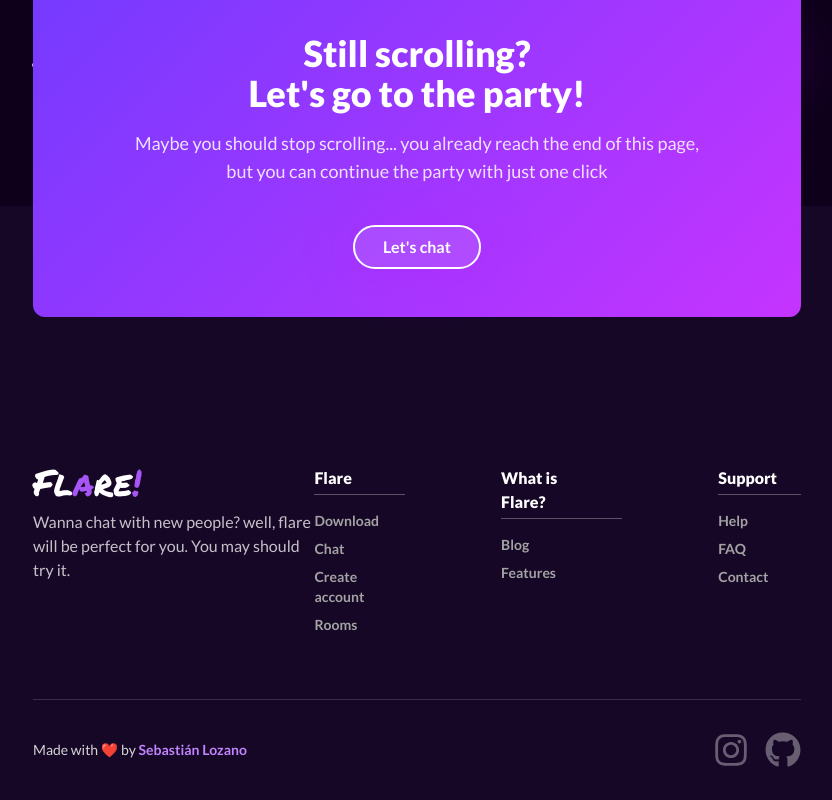
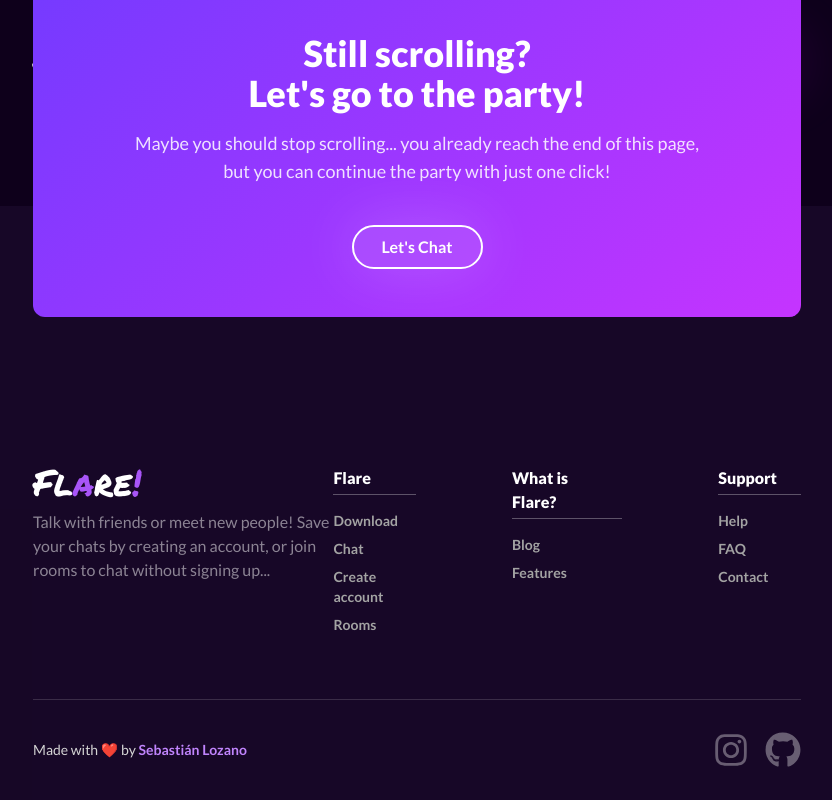
Before and after one commit to SebastianL-dev/Flare, a Next.js app in the folder client/web/: page / in a window 1280 px wide. Shown: the whole page, without its empty margins (223-1055 px from the left). Built offline with nearby package versions, Linux system fonts and the light colour scheme; no server answers.

Commit message:
refactor(web): Update HTML semantics 🎨
- Update header semantics.

- Update footer semantics.

- Update components and buttons semantics.

```diff
--- a/client/web/src/app/page.tsx
+++ b/client/web/src/app/page.tsx
@@ -8,6 +8,7 @@
   return (
     <>
       <Header />
+      <main></main>
       <Footer />
     </>
   );
--- /dev/null
+++ b/client/web/src/components/common/buttons/defaultButton.tsx
@@ -0,0 +1,26 @@
+import { FaArrowRight } from "react-icons/fa6";
+
+export default function DefaultButton({
+  text,
+  color,
+}: {
+  text: string;
+  color: string;
+}) {
+  const style =
+    color == "purple"
+      ? "bg-purple-500 hover:bg-opacity-30 hover:text-purple-100 border-purple-500 text-neutral-200 hover:shadow-button-hover-1 shadow-button-default"
+      : "bg-white hover:bg-opacity-25 border-white text-white hover:shadow-button-hover-white shadow-button-default-white";
+
+  return (
+    <button
+      className={`flex self-center ${style} bg-opacity-10 border-2 h-min px-7 py-2 rounded-full font-bold items-center relative overflow-hidden group default-transition duration-500`}
+      aria-label="Download app"
+    >
+      <span className=" transition-all ease-linear group-hover:-translate-x-2">
+        {text}
+      </span>
+      <FaArrowRight className="w-4 h-4 transition-all ease-linear absolute top-1/2 -translate-y-1/2 -right-2 opacity-0 group-hover:right-3 group-hover:opacity-100" />
+    </button>
+  );
+}
--- a/client/web/src/components/common/buttons/socialMediaBtn.tsx
+++ b/client/web/src/components/common/buttons/socialMediaBtn.tsx
@@ -3,13 +3,22 @@
 export default function SocialMediaBtn({
   link,
   icon,
+  social,
 }: {
   link: string;
   icon: React.ReactElement;
+  social: string;
 }) {
   return (
     <li>
-      <Link href={link} target="blank">
+      <Link
+        href={link}
+        target="blank"
+        rel="noopener noreferrer"
+        aria-label={`${
+          social == "Instagram" ? "Sebastián Lozano's " : "Flare's"
+        }${social} page`}
+      >
         {icon}
       </Link>
     </li>
--- a/client/web/src/components/common/footer.tsx
+++ b/client/web/src/components/common/footer.tsx
@@ -14,16 +14,17 @@
           <Link
             className={`peer transition-all ${permanentMarker.className} text-4xl hover:-rotate-[4deg] w-min hover:scale-110 ease-message-button duration-300`}
             href={"/"}
+            aria-label="Home logo"
           >
             Fl<span className="text-purple-500">a</span>re
             <span className="text-purple-500">!</span>
           </Link>
-          <p className="max-w-72 text-white text-opacity-75">
-            Wanna chat with new people? well, flare will be perfect for you. You
-            may should try it.
+          <p className="max-w-80 text-white text-opacity-50">
+            Talk with friends or meet new people! Save your chats by creating an
+            account, or join rooms to chat without signing up...
           </p>
         </aside>
-        <div className="flex gap-24">
+        <nav className="flex gap-24" aria-label="Footer navigation">
           <FooterButtonsSection
             tittle="Flare"
             buttons={[
@@ -48,8 +49,9 @@
               { text: "Contact", link: "" },
             ]}
           />
-        </div>
+        </nav>
       </section>
+
       <section className="flex justify-between mx-[20%] items-center text-neutral-300 border-t-[1px] border-white border-opacity-15 py-8">
         <span className="text-sm">
           Made with ❤️ by{" "}
@@ -57,22 +59,26 @@
             className="font-bold text-purple-400 hover:text-opacity-65 transition-all ease-linear duration-200"
             href={"https://github.com/SebastianL-dev"}
             target="blank"
+            rel="noopener noreferrer"
+            aria-label="Sebastián Lozano's GitHub"
           >
             Sebastián Lozano
           </Link>
         </span>
-        <ul className="flex gap-4">
+        <ul className="flex gap-4" aria-label="Social media links">
           <SocialMediaBtn
             link="https://www.instagram.com/sebastianlozano086"
             icon={
               <FaInstagram className="w-9 h-9 text-white text-opacity-35 hover:scale-[1.15] hover:text-opacity-80 duration-200 transition-all ease-linear cursor-pointer" />
             }
+            social="Instagram"
           />
           <SocialMediaBtn
             link="https://github.com/SebastianL-dev/Flare"
             icon={
               <FaGithub className="w-9 h-9 text-white text-opacity-35 hover:scale-[1.15] hover:text-opacity-80 duration-200 transition-all ease-linear cursor-pointer" />
             }
+            social="GitHub"
           />
         </ul>
       </section>
--- a/client/web/src/components/common/footer/footerButtonsSection.tsx
+++ b/client/web/src/components/common/footer/footerButtonsSection.tsx
@@ -14,16 +14,17 @@
 }) {
   return (
     <div className="flex flex-col gap-4">
-      <span className="font-black border-b-[1px] border-white py-1 pr-6 border-opacity-30">
+      <h2 className="font-black border-b-[1px] border-white py-1 pr-6 border-opacity-30">
         {tittle}
-      </span>
-      <ul className="flex flex-col gap-2">
+      </h2>
+      <ul className="flex flex-col gap-2" aria-label={`${tittle} links`}>
         {buttons.map((data, index) => {
           return (
             <li key={index} className="text-sm font-semibold text-neutral-400 ">
               <Link
                 className="hover:text-purple-400 transition-all ease-linear duration-200"
                 href={data.link}
+                aria-label={`${data.text} link`}
               >
                 {data.text}
               </Link>
--- a/client/web/src/components/common/footer/footerCard.tsx
+++ b/client/web/src/components/common/footer/footerCard.tsx
@@ -1,4 +1,5 @@
 import { FaArrowRight } from "react-icons/fa6";
+import DefaultButton from "../buttons/defaultButton";
 
 export default function FooterCard() {
   return (
@@ -9,15 +10,11 @@
         </h1>
         <p className="text-center text-lg max-w-[580px] text-white text-opacity-85">
           Maybe you should stop scrolling... you already reach the end of this
-          page, but you can continue the party with just one click
+          page, but you can continue the party with just one click!
         </p>
       </section>
-      <button className="flex self-center shadow-button-default bg-white bg-opacity-10 hover:bg-opacity-20 border-2 border-white text-white h-min px-7 py-2 rounded-full font-bold items-center relative overflow-hidden group default-transition duration-500">
-        <span className=" transition-all ease-linear group-hover:-translate-x-2">
-          Let's chat
-        </span>
-        <FaArrowRight className="w-4 h-4 transition-all ease-linear absolute top-1/2 -translate-y-1/2 -right-2 opacity-0 group-hover:right-3 group-hover:opacity-100" />
-      </button>
+
+      <DefaultButton text="Let's Chat" color="white" />
     </article>
   );
 }
--- a/client/web/src/components/common/header.tsx
+++ b/client/web/src/components/common/header.tsx
@@ -2,6 +2,7 @@
 import NavButton from "./navButton";
 import Link from "next/link";
 import { FaArrowRight } from "react-icons/fa6";
+import DefaultButton from "./buttons/defaultButton";
 
 export default function Header() {
   return (
@@ -10,11 +11,13 @@
         <Link
           className={`peer transition-all ${permanentMarker.className} text-[40px] hover:-rotate-[4deg] hover:scale-125 h-min ease-message-button duration-300`}
           href={"/"}
+          aria-label="Home logo"
         >
           Fl<span className="text-purple-500">a</span>re
           <span className="text-purple-500">!</span>
         </Link>
-        <nav className="flex items-center">
+
+        <nav className="flex items-center" aria-label="Main navigation">
           <ul className="flex gap-4">
             <NavButton text="Discover" link="/" />
             <NavButton text="Chat" link="/" />
@@ -23,12 +26,8 @@
             <NavButton text="Team" link="/" />
           </ul>
         </nav>
-        <button className="flex self-center shadow-button-default bg-purple-500 bg-opacity-10 hover:shadow-button-hover-1 hover:bg-opacity-30 hover:text-purple-100 border-2 border-purple-500 text-neutral-200 h-min px-7 py-2 rounded-full font-bold items-center relative overflow-hidden group default-transition duration-500">
-          <span className=" transition-all ease-linear group-hover:-translate-x-2">
-            Download
-          </span>
-          <FaArrowRight className="w-4 h-4 transition-all ease-linear absolute top-1/2 -translate-y-1/2 -right-2 opacity-0 group-hover:right-3 group-hover:opacity-100" />
-        </button>
+
+        <DefaultButton text="Download" color="purple" />
       </div>
     </header>
   );
--- a/client/web/src/components/common/navButton.tsx
+++ b/client/web/src/components/common/navButton.tsx
@@ -12,6 +12,7 @@
       <Link
         className="py-2 px-5 cursor-pointer text-neutral-400 hover:text-purple-100 transition-all ease-linear duration-200 rounded-full nav-button relative"
         href={link}
+        aria-label={`${text} link`}
       >
         {text}
       </Link>
--- a/client/web/tailwind.config.ts
+++ b/client/web/tailwind.config.ts
@@ -14,7 +14,9 @@
       boxShadow: {
         "button-hover": "0px 0px 30px 2px #a855f79c;",
         "button-default": "0px 0px 60px 2px #d400ff2c;",
+        "button-default-white": "0px 0px 60px 2px #ffffff2c;",
         "button-hover-1": "0px 0px 50px 2px #a855f76c;",
+        "button-hover-white": "0px 0px 50px 2px #ffffff7c;",
       },
       transitionTimingFunction: {
         bounce: "cubic-bezier(0.34, 1.56, 0.64, 1)",
```
